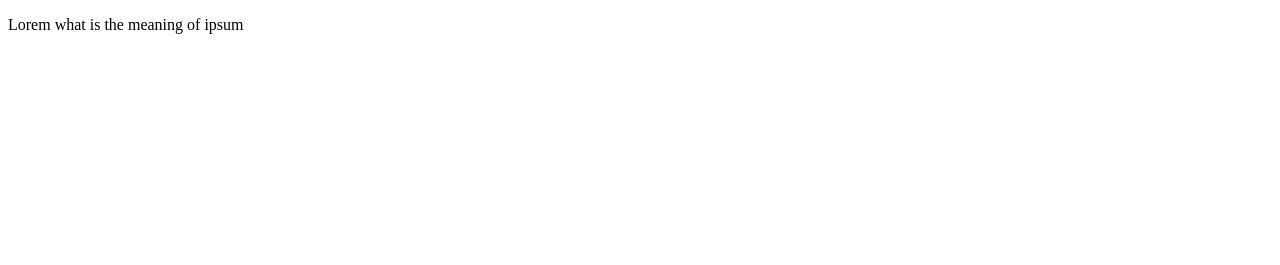
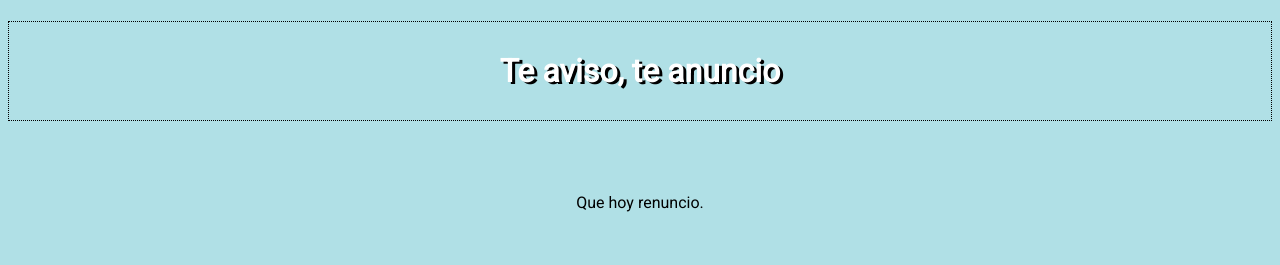
Before and after one commit to Fernprlz/UI_Exercise_1, a plain HTML site: page HTMLPage1.html in a window 1280 px wide. Drawn offline with Linux system fonts and the light colour scheme.

Commit message:
First Steps

```diff
--- a/HTMLPage1.html
+++ b/HTMLPage1.html
@@ -4,14 +4,23 @@
 
 <!-- Header -->
 <head>
+    <title>MySpace 2.0</title>
+
+    <!-- Meta-data -->
     <meta charset="utf-8" />
-    <title></title>
+
+    <!-- CSS Stylesheet Link-->
+    <link href='https://fonts.googleapis.com/css?family=Roboto' rel="stylesheet" />
+    <link rel="stylesheet" href="styles.css" />
+
+    <!-- Heading Box-->
+    <h1>Te aviso, te anuncio</h1>
 </head>
 
 <!-- Menu -->
 <!-- Body -->
 <body>
-    <p>Lorem what is the meaning of ipsum</p>
+    <p>Que hoy renuncio.</p>
 </body>
 
 <!-- Footer -->
--- /dev/null
+++ b/styles.css
@@ -0,0 +1,30 @@
+
+/*
+    Style Sheet for our Web Design
+*/
+
+/*
+    All these values at this point are dummy values
+    used to test some functionalities.
+*/
+
+body {
+    background-color: powderblue;
+}
+
+h1 {
+    color: white;
+    border: 1px dotted black;
+    font-family: 'Roboto';
+    padding: 30px;
+    text-align: center;
+    text-shadow: 3px 2px black;
+}
+
+p {
+    font-family: 'Roboto';
+    color: black;
+    vertical-align: center;
+    text-align: center;
+    padding: 50px;
+}
```
Also changed, not shown: 1 other file.
